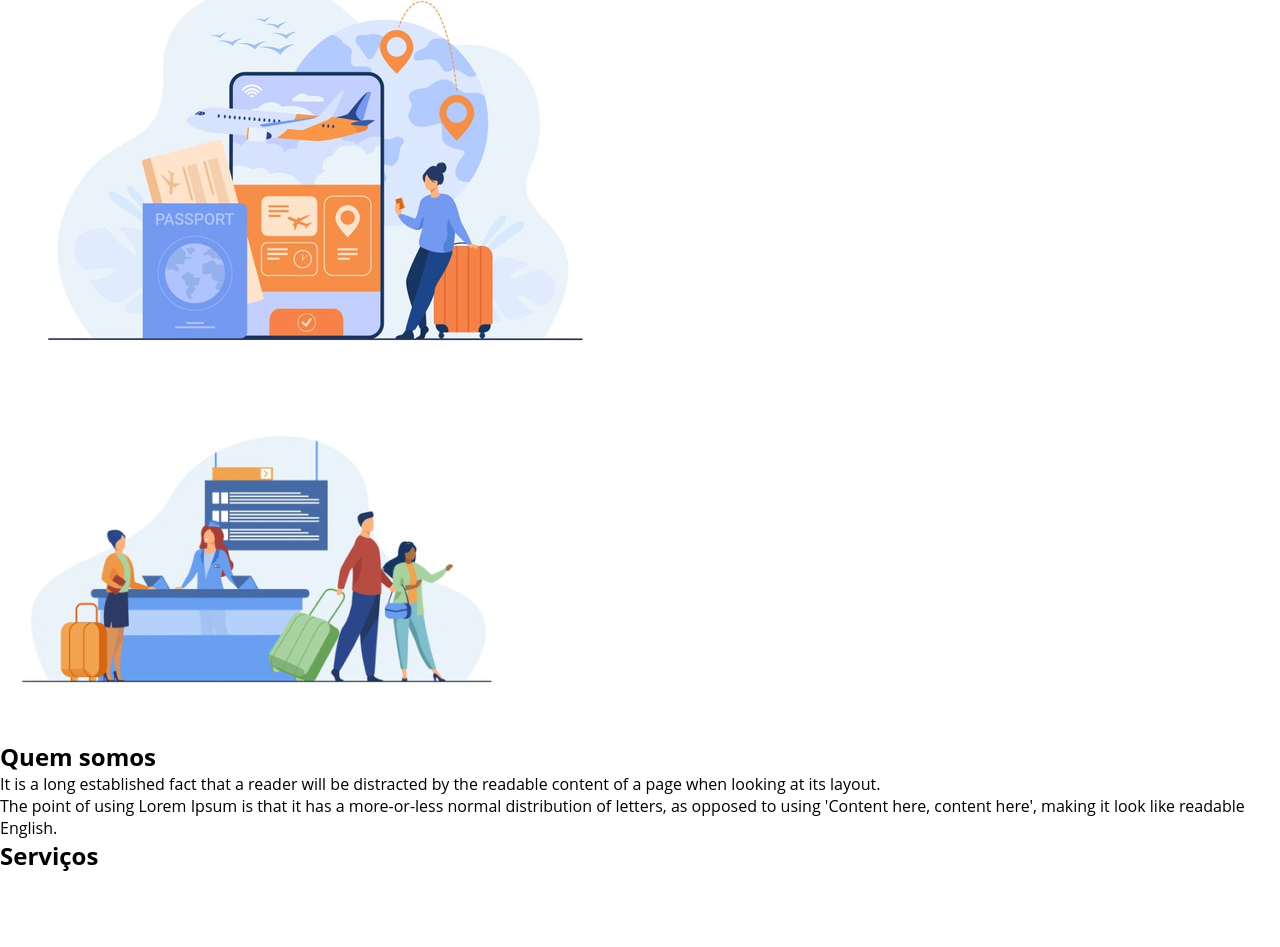
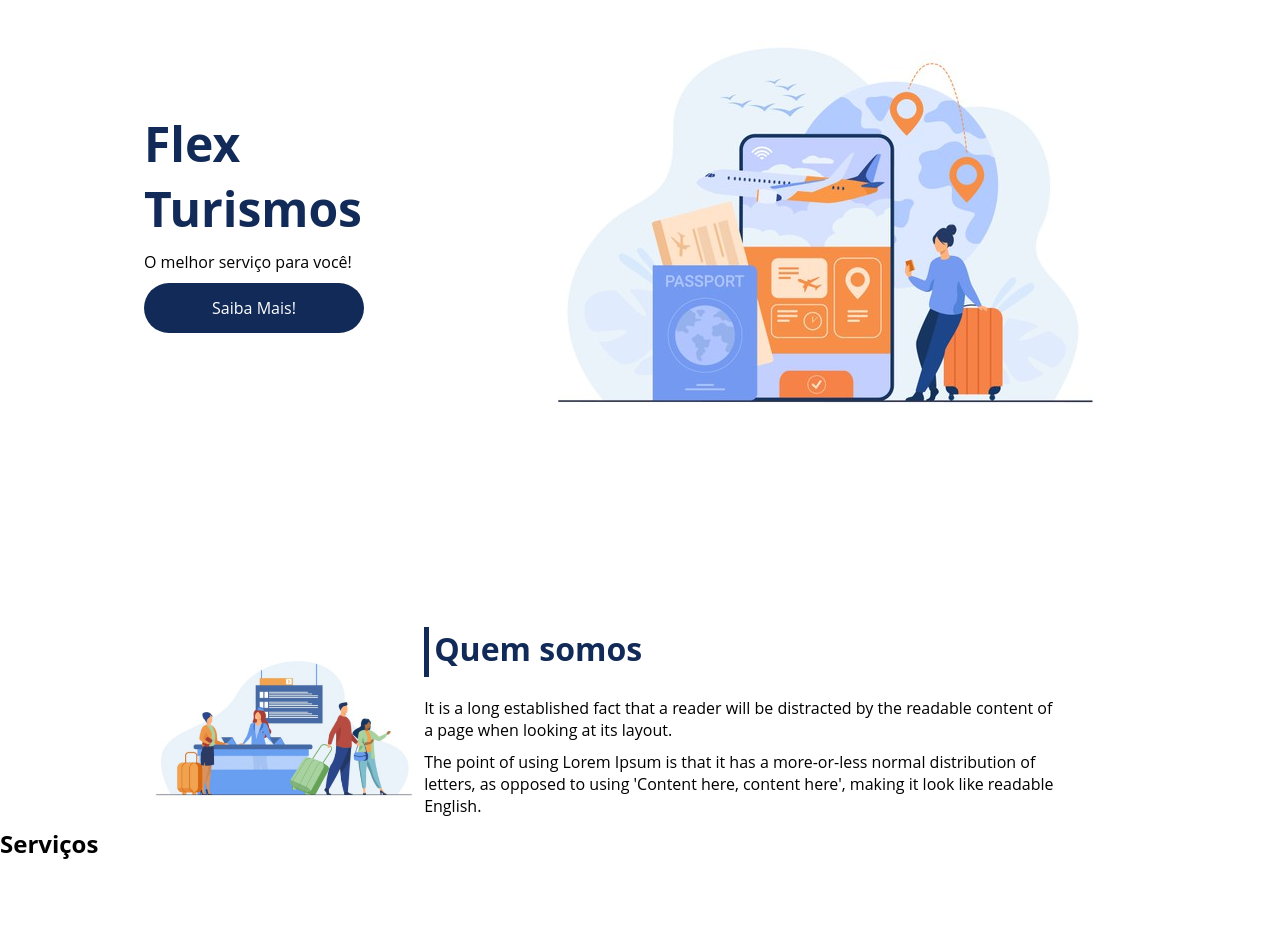
Before and after one commit to hgperes/Project-Flexbox-DIO, a plain HTML site: page project-flexbox-dio/flex-projeto/index.html in a window 1280 px wide. Shown: the part 273-1220 px from the top of the page. Drawn offline with Linux system fonts and the light colour scheme.

Commit message:
Projeto flexbox - 2º parte

```diff
--- a/project-flexbox-dio/flex-projeto/index.html
+++ b/project-flexbox-dio/flex-projeto/index.html
@@ -19,8 +19,8 @@
 
     </header>
 
-    <div>
-        <div>
+    <div class="flex-container apresentacao">
+        <div class="texto-apresentacao">
             <h1>Flex <br>Turismos</h1>
             <p>O melhor serviço para você!</p>
             <a href="">Saiba Mais!</a>
@@ -32,14 +32,16 @@
     </div>
 
     <div>
-        <div>
-            <img src="./images/1-quem-somos.png" alt="balcão de atendimento">
-        </div>
 
+        <div class="flex-container" id="quem-somos">
         <div>
             <h2>Quem somos</h2>
             <p>It is a long established fact that a reader will be distracted by the readable content of a page when looking at its layout. </p>
             <p>The point of using Lorem Ipsum is that it has a more-or-less normal distribution of letters, as opposed to using 'Content here, content here', making it look like readable English.</p>
+        </div>
+
+        <div>
+            <img src="./images/1-quem-somos.png" alt="balcão de atendimento">
         </div>
     </div>
 
--- a/project-flexbox-dio/flex-projeto/style.css
+++ b/project-flexbox-dio/flex-projeto/style.css
@@ -15,6 +15,11 @@ ul li a{
     text-decoration: none;
 }
 
+div img{
+    display: block;
+    width: 100%;
+}
+
 .flex-container{
     display: flex;
     max-width: 992px;
@@ -27,11 +32,15 @@ header{
     height: 100px;
     display: flex;
     align-items: center;
+    color: #fff;
 }
 
 header .list-items{
     display: flex;
+    max-width: 260px;
     width: 100%;
+    justify-content: space-between;
+    align-items: center;
 }
 
 .list-items li a{
@@ -41,3 +50,60 @@ header .list-items{
 header .menu{
     justify-content: space-between;
 }
+
+.apresentacao{
+    height: 100vh;
+    align-items: center;
+    justify-content: space-between;
+}
+
+.apresentacao .texto-apresentacao{
+    min-height: 200px;
+}
+
+.texto-apresentacao h1{
+    color: #122a57;
+    font-size: 48px;
+    margin-bottom: 10px;
+}
+
+.texto-apresentacao a{
+    background-color: #122a57;
+    color: #fff;
+    text-align: center;
+    border-radius: 30px;
+    width: 220px;
+    display: block;
+    text-decoration: none;
+    height: 50px;
+    line-height: 50px;
+    margin-top: 10px;
+    margin-bottom: 10px;
+}
+
+#quem-somos{
+    flex-direction: row-reverse;
+    align-items: center;
+    justify-content: space-between;
+}
+
+#quem-somos h2{
+    color: #122a57;
+    font-size: 32px;
+    display: flex;
+    margin-bottom: 20px;
+}
+
+#quem-somos h2::before{
+    content: '';
+    width: 5px;
+    height: 50px;
+    background-color: #122a57;
+    margin-right: 5px;
+    position: relative;
+}
+
+#quem-somos p{
+    margin-bottom: 10px;
+    width: 90%;
+}
```
